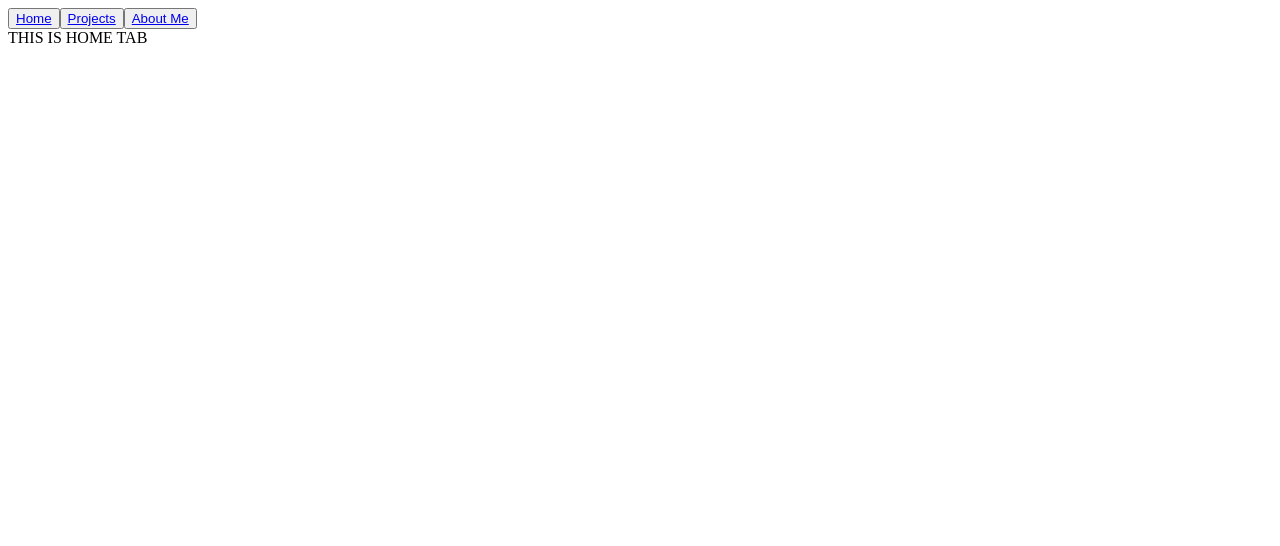
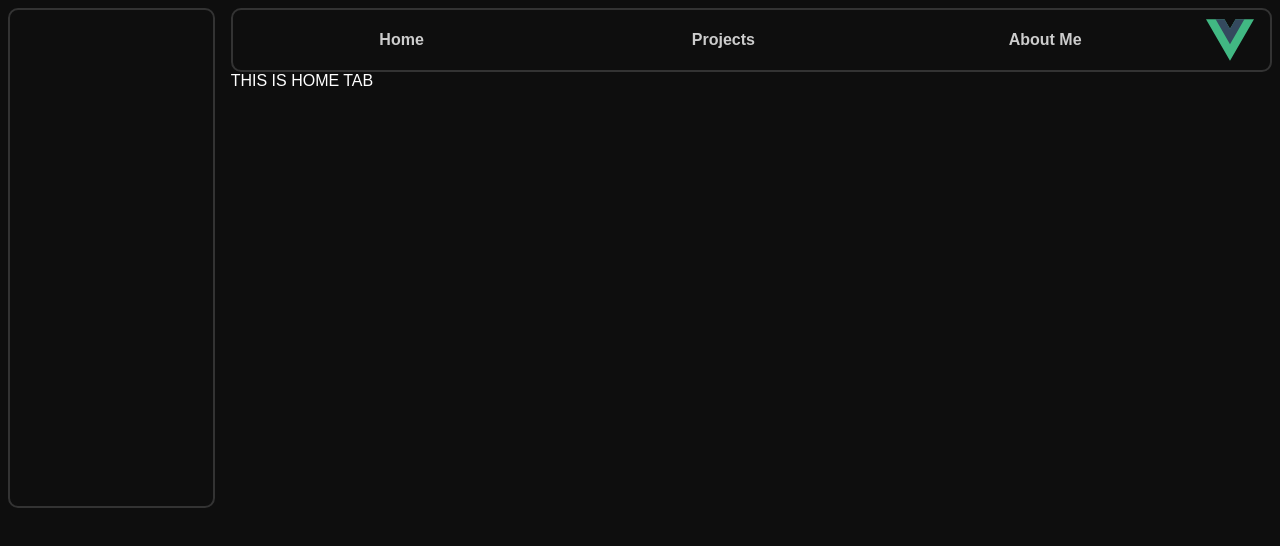
Before and after one commit to FrappOccino/jgw_vue, a Vue app: page / in a window 1280 px wide. Shown: the top 546 px of the page. Built offline with nearby package versions, Linux system fonts and the light colour scheme.

Commit message:
UI update

```diff
--- a/index.html
+++ b/index.html
@@ -9,6 +9,7 @@
   </head>
   <body>
     <div id="app"></div>
+
     <script type="module" src="/src/main.js"></script>
   </body>
 </html>
--- a/src/App.vue
+++ b/src/App.vue
@@ -1,6 +1,7 @@
 <script setup>
   import Nav from './components/Nav.vue';
   import {RouterView} from 'vue-router';
+  import Profile from './components/Profile.vue';
   import { RouterLink } from 'vue-router';
   // options API
   import {ref} from 'vue'
@@ -16,10 +17,13 @@
 </script>
 
 <template>
-  <Nav />
+  <Profile />
+  <div id="contents">
+    <Nav />
   <!-- Use this when you are using Vue app -->
   <!-- Use <slot /> if using inertia in laravel -->
-  <RouterView />
+    <RouterView />
+  </div>
 </template>
 
 <style scoped>
--- a/src/assets/main.css
+++ b/src/assets/main.css
@@ -1,35 +1,109 @@
-/* @import './base.css';
+:root {
+  /* Primary (Blue - 3 shades) */
+  --primary-100: #3a5eff;
+  --primary-200: #1a40e0;
+  --primary-300: #1029a0;
 
-#app {
-  max-width: 1280px;
-  margin: 0 auto;
-  padding: 2rem;
-  font-weight: normal;
+  /* Secondary / Accent Colors */
+  --accent: #ff4f81;        /* For highlights, links */
+  --secondary: #00c2ff;     /* Button hovers, focus rings */
+
+  /* Status Colors */
+  --success: #28c76f;
+  --warning: #ff9f43;
+  --error: #ea5455;
+  --info: #00cfe8;
+
+  /* Backgrounds */
+  --background-main: #0e0e0e;
+  --background-secondary: #1a1a1a;
+  --background-tertiary: #2a2a2a;
+
+  /* Text Colors */
+  --text-primary: #ffffff;
+  --text-secondary: #cccccc;
+  --text-muted: #999999;
+
+  /* Borders and UI Elements */
+  --border: #333333;
+  --divider: #444444;
+
+  /* Hover / Focus */
+  --hover: rgba(255, 255, 255, 0.05);
+  --focus: rgba(0, 194, 255, 0.3);
+
+  /* Shadows */
+  --shadow-soft: 0 2px 8px rgba(0, 0, 0, 0.5);
+  --shadow-hard: 0 4px 12px rgba(0, 0, 0, 0.8);
+
+  /* Border radius */
+  --border-radius: 10px;
 }
 
-a,
-.green {
-  text-decoration: none;
-  color: hsla(160, 100%, 37%, 1);
-  transition: 0.4s;
-  padding: 3px;
+* {
+  box-sizing: border-box;
+  font-family: sans-serif;
 }
 
-@media (hover: hover) {
-  a:hover {
-    background-color: hsla(160, 100%, 37%, 0.2);
-  }
+body{
+  background-color: var(--background-main);
+  color: var(--text-primary);
+  /* border: 1px solid white; */
+  height: 100dvh;
 }
 
-@media (min-width: 1024px) {
-  body {
-    display: flex;
-    place-items: center;
-  }
+#nav{
+  padding: 0.5rem;
+  padding-right: 1rem;
+  border-radius: var(--border-radius);
+  border: 2px solid var(--border);
+  height: 4rem;
+  display: flex;
+  justify-content: space-around;
+  align-items: center;
+}
 
-  #app {
-    display: grid;
-    grid-template-columns: 1fr 1fr;
-    padding: 0 2rem;
-  }
-} */
+#nav img{
+  width: 3rem;
+  height: 100%;
+}
+
+#nav-button{
+  height: 100%;
+  align-items: center;
+  width: 100%;
+  display: flex;
+  justify-content: center;
+  font-weight: bold;
+  text-decoration: unset;
+  color: var(--text-secondary);
+  margin: 1rem;
+}
+
+#nav-button:hover{
+  background-color: var(--background-secondary);
+  border-radius: var(--border-radius);
+  cursor: pointer;
+}
+
+#nav-button:active{
+  background-color: var(--focus);
+}
+
+#profile{
+  border: 2px solid var(--border);
+  width: 250px;
+  height: 500px;
+  border-radius: var(--border-radius);
+}
+
+#app{
+  display: flex;
+  /* width: 100dvw; */
+  height: 100dvb;
+  gap: 1rem;
+}
+
+#contents{
+  width: 100%;
+}
--- a/src/components/Nav.vue
+++ b/src/components/Nav.vue
@@ -9,5 +9,13 @@
 
 </script>
 <template>
-    <navButton v-for="tab in tabs" :key="tab.name"  :tabName='tab.name' :route='tab.route' />
+    <nav id="nav">
+      <navButton
+        v-for="tab in tabs"
+        :key="tab.name"
+        :tabName='tab.name'
+        :route='tab.route'
+      />
+      <img src="../assets/logo.svg" alt="">
+    </nav>
 </template>
--- /dev/null
+++ b/src/components/Profile.vue
@@ -0,0 +1,6 @@
+
+<template>
+    <div id="profile">
+
+    </div>
+</template>
--- a/src/components/navButton.vue
+++ b/src/components/navButton.vue
@@ -5,5 +5,5 @@
     });
 </script>
 <template>
-    <button><RouterLink :to="route">{{ tabName }}</RouterLink></button>
+    <RouterLink :to="route" id="nav-button">{{ tabName }}</RouterLink>
 </template>
```
